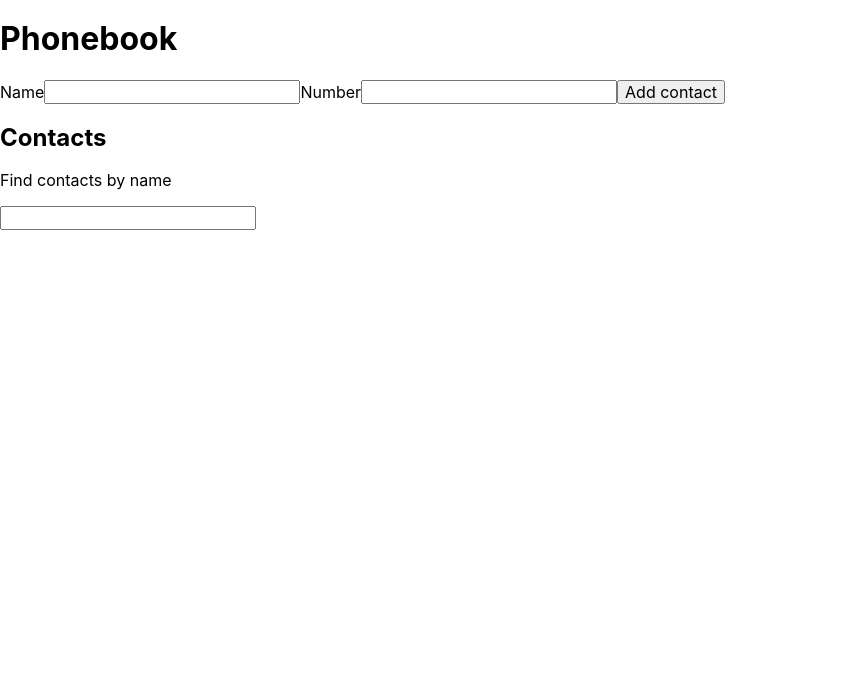
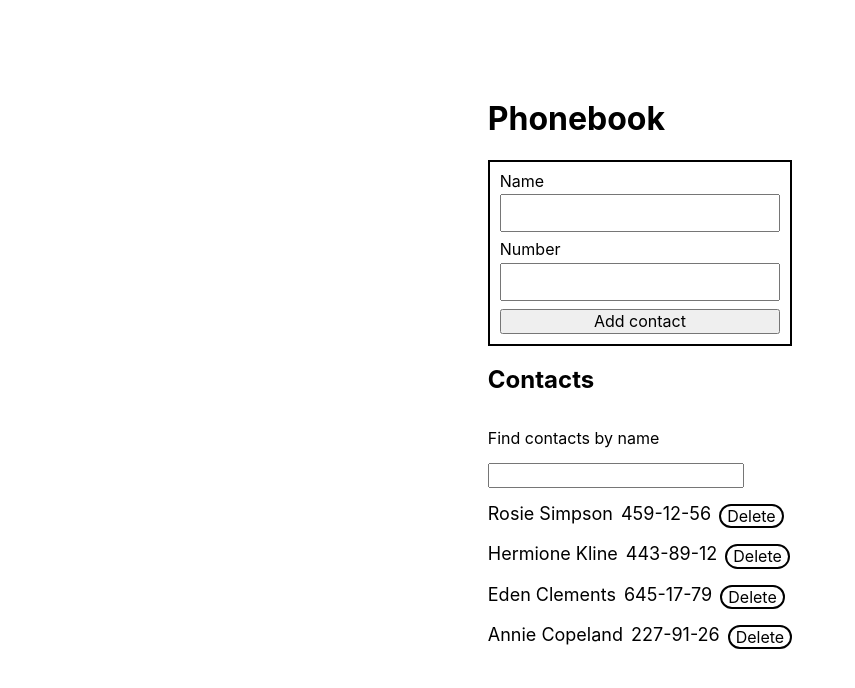
Before and after one commit to fhlare/goit-react-hw-02-phonebook, a React (Create React App) app: page / in a window 1280 px wide. Shown: the top 688 px of the page, without its empty margins (0-855 px from the left). Built offline with nearby package versions, Linux system fonts and the light colour scheme.

Commit message:
add style

```diff
--- a/src/components/App.jsx
+++ b/src/components/App.jsx
@@ -4,10 +4,15 @@
 import { Filter } from './Filter/Filter';
 import { ContactForm } from './ContactForm/ContactForm';
 import { nanoid } from 'nanoid';
+import { Container } from './App.styled';
+
 
 export class App extends Component {
   state = {
-    contacts: [],
+    contacts: [    {id: 'id-1', name: 'Rosie Simpson', number: '459-12-56'},
+    {id: 'id-2', name: 'Hermione Kline', number: '443-89-12'},
+    {id: 'id-3', name: 'Eden Clements', number: '645-17-79'},
+    {id: 'id-4', name: 'Annie Copeland', number: '227-91-26'},],
     filter: '',
   };
 
@@ -53,7 +58,7 @@
       return hasContact;
     });
     return (
-      <div>
+      <Container>
         <h1>Phonebook</h1>
         <ContactForm addContact={this.addContact} />
         <h2>Contacts</h2>
@@ -62,7 +67,7 @@
           <ContactList items={visibleContacts} deleteContact={this.deleteContact} />
         )}
         <GlobalStyle />
-      </div>
+      </Container>
     );
   }
 }
--- /dev/null
+++ b/src/components/App.styled.js
@@ -0,0 +1,11 @@
+import styled from "styled-components";
+
+export const Container = styled.div`
+  display: flex;
+  flex-direction: column;
+  flex-wrap: wrap;
+  align-content: center;
+  margin-left: auto;
+  margin-right: auto;
+  padding: 80px 0px;
+`
--- a/src/components/ContactCard/ContactCard.js
+++ b/src/components/ContactCard/ContactCard.js
@@ -1,4 +1,4 @@
-
+import { DeleteButton, Text, NumberText  } from "./ContactCard.styled"
 
 export const ContactCard =
   ({ contact: { id, name, number },
@@ -6,13 +6,13 @@
   }) => {
   return (
     <>
-    <p>
+    <Text>
       {name}
-      <span>
+      <NumberText>
         {number}
-      </span>
-      </p>
-      <button onClick={()=> onDelete(id)}>Delete</button>
+      </NumberText>
+      </Text>
+      <DeleteButton onClick={()=> onDelete(id)}>Delete</DeleteButton>
     </>
   )
 }
--- /dev/null
+++ b/src/components/ContactCard/ContactCard.styled.js
@@ -0,0 +1,22 @@
+import styled from "styled-components";
+
+export const Text = styled.p`
+  margin: 0;
+  padding: 0;
+  font-size: 18px;
+  color: black;
+  display: flex;
+  gap: 8px;
+`;
+
+export const NumberText = styled.span`
+  font-size: 18px;
+  color: black;
+  display: block;
+`;
+
+export const DeleteButton = styled.button`
+  background-color: transparent;
+  border: 2px solid black;
+  border-radius: 16px;
+`
--- /dev/null
+++ b/src/components/ContactForm/ConrtactForm.styled.js
@@ -0,0 +1,31 @@
+import {
+  Form as FormikForm,
+  Field as FormikField,
+  ErrorMessage as FormikError,
+} from 'formik';
+
+import styled from "styled-components";
+
+export const Form = styled(FormikForm)`
+  display: flex;
+  flex-direction: column;
+  border: 2px solid black;
+  gap: 8px;
+  max-width: 320px;
+  padding: 10px;
+`;
+
+export const Field = styled(FormikField)`
+  padding: 8px;
+`;
+
+export const ErrorMessage = styled(FormikError)`
+  font-size: 14px;
+  color: red;
+`
+
+export const FormGroup = styled.label`
+  display: flex;
+  flex-direction: column;
+  gap: 4px;
+`
--- a/src/components/ContactForm/ContactForm.js
+++ b/src/components/ContactForm/ContactForm.js
@@ -1,5 +1,6 @@
-import { Formik, Form, Field, ErrorMessage } from 'formik';
+import { Formik,} from 'formik';
 import * as Yup from 'yup';
+import { Form, Field, ErrorMessage, FormGroup } from './ConrtactForm.styled';
 
 const contactSchema = Yup.object().shape({
   name: Yup.string().min(2, 'Too Short!').required('Required'),
@@ -21,17 +22,17 @@
       }}
     >
       <Form>
-        <label>
+        <FormGroup>
           Name
           <Field name="name" />
           <ErrorMessage name="name" component="span" />
-        </label>
+        </FormGroup>
 
-        <label>
+        <FormGroup>
           Number
           <Field name="number" type="number" />
           <ErrorMessage name="number" component="span" />
-        </label>
+        </FormGroup>
 
         <button type="submit">Add contact</button>
       </Form>
--- a/src/components/ContactList/ContactList.js
+++ b/src/components/ContactList/ContactList.js
@@ -1,16 +1,17 @@
 
 import { ContactCard } from "components/ContactCard/ContactCard"
+import { List, ListItem } from "./ContactList.styled"
 
 export const ContactList = ({items, deleteContact}) => {
   return (
-    <ul>
+    <List>
       {items.map(item =>
       (
-        <li key={item.id}>
+        <ListItem key={item.id}>
           <ContactCard contact={item} onDelete={deleteContact} />
-        </li>
+        </ListItem>
         ))}
-    </ul>
+    </List>
 
   )
 }
--- /dev/null
+++ b/src/components/ContactList/ContactList.styled.js
@@ -0,0 +1,15 @@
+import styled from "styled-components";
+
+export const List = styled.ul`
+  list-style: none;
+  display: flex;
+  flex-direction: column;
+  gap: 16px;
+  padding: 0;
+`
+
+export const ListItem = styled.li`
+  display: flex;
+  gap: 8px;
+
+`
```
